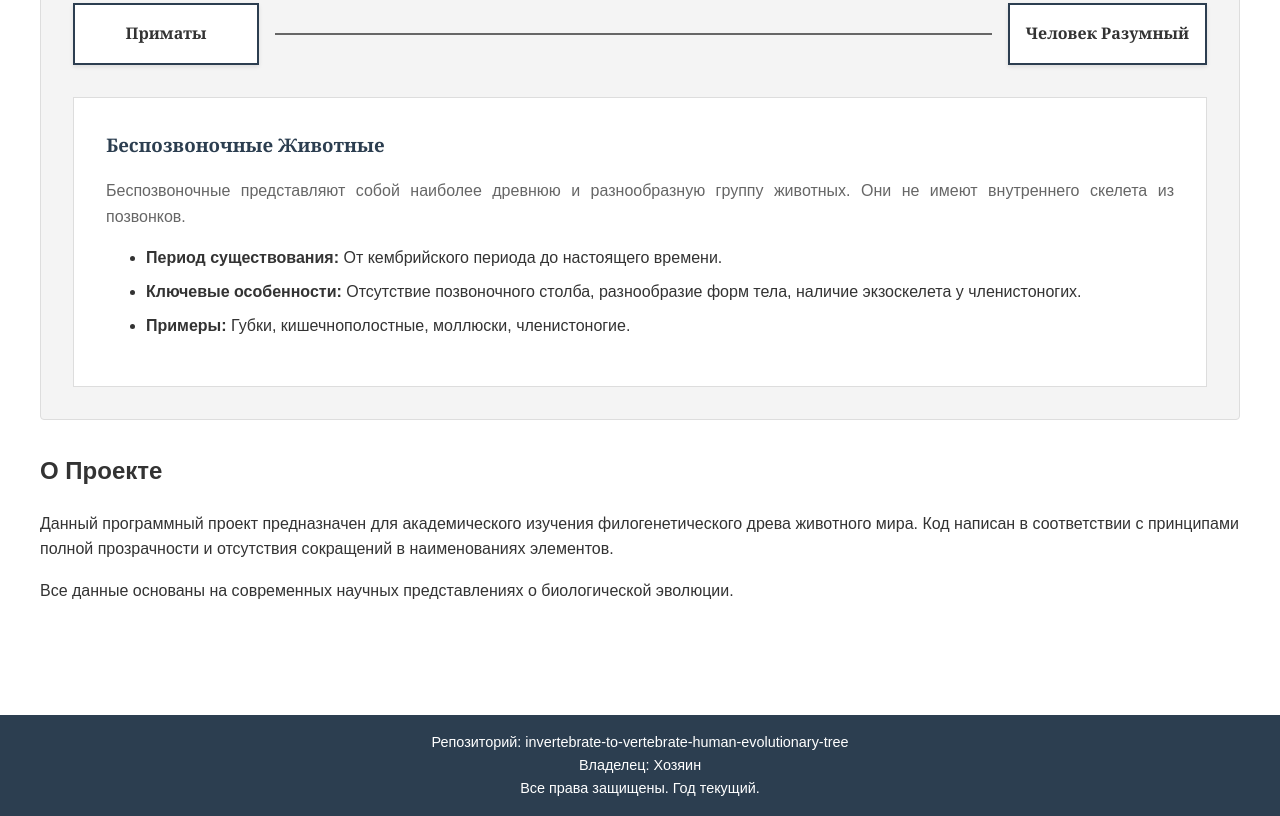
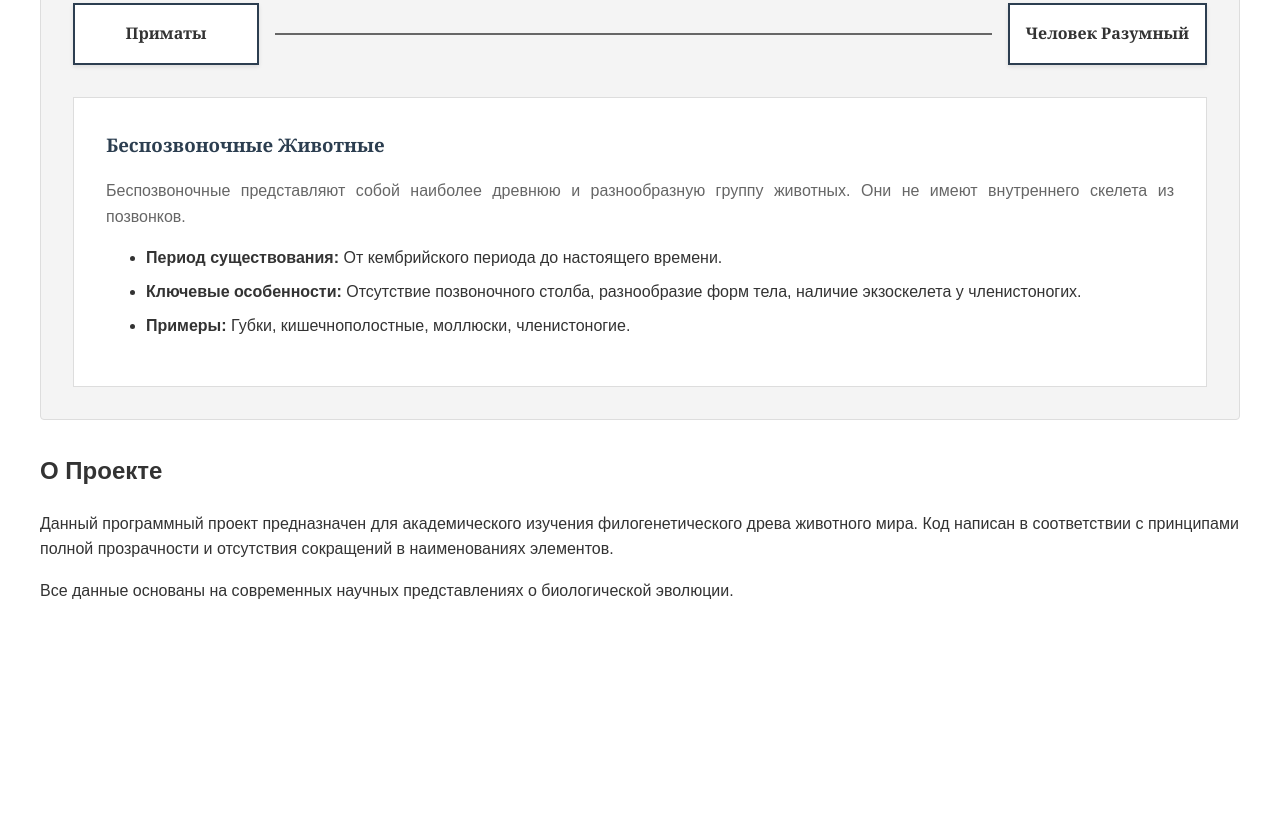
Before and after one commit to VohminV/invertebrate-to-vertebrate-human-evolutionary-tree, a plain HTML site: page index.html in a window 1280 px wide. Shown: the part 526-1342 px from the top of the page. After the commit the page ends 1177 px from the top, so only its background shows below. Drawn offline with Linux system fonts and the light colour scheme.

Commit message:
Update index.html

```diff
--- a/index.html
+++ b/index.html
@@ -263,12 +263,6 @@
         </section>
     </main>
 
-    <footer class="page-footer">
-        <p>Репозиторий: invertebrate-to-vertebrate-human-evolutionary-tree</p>
-        <p>Владелец: Хозяин</p>
-        <p>Все права защищены. Год текущий.</p>
-    </footer>
-
     <script>
         // Данные об эволюционных этапах
         const evolutionaryStagesData = {
```
